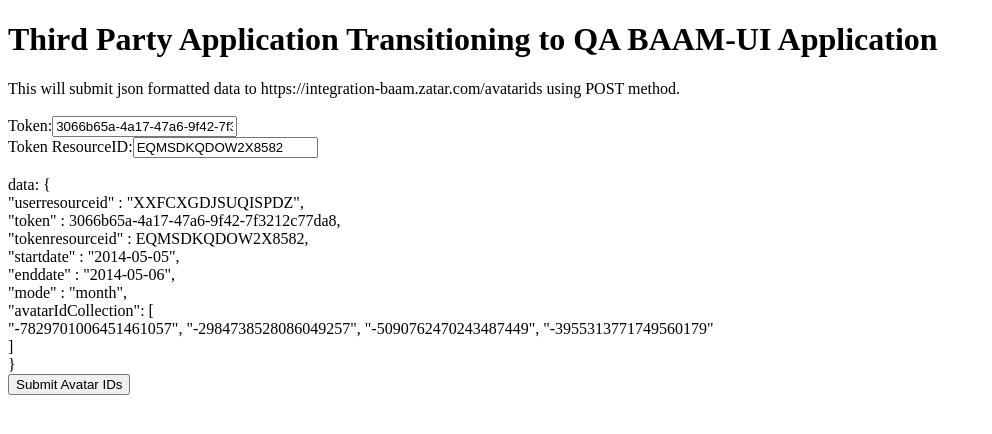
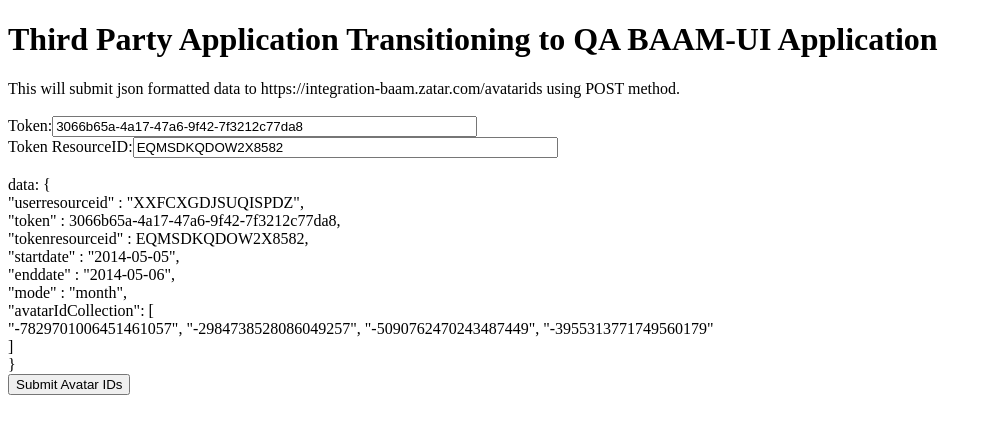
Before and after one commit to c0debreaker/c0debreaker.github.io, a Jekyll site: the page 3rdpartytobaamqa.html, which Jekyll copies as it is, in a window 1280 px wide. Shown: the top 434 px of the page, without its empty margins (0-992 px from the left). Built offline with Jekyll 4.4.1, drawn with Linux system fonts in a browser that asks for light colours; nearby versions of some CDN libraries; a script that is not in the unit is left out; comment, search, counter and statistics services are not loaded.

Commit message:
new token

```diff
--- a/3rdpartytobaamqa.html
+++ b/3rdpartytobaamqa.html
@@ -51,8 +51,8 @@
         <h1>Third Party Application Transitioning to QA BAAM-UI Application</h1>
         This will submit json formatted data to https://integration-baam.zatar.com/avatarids using POST method.<br/>
         <br/>
-        Token:<input name="auth.token" ng-model="auth.token"><br/>
-        Token ResourceID:<input name="auth.tokenresourceid" ng-model="auth.tokenresourceid"><br/><br/>
+        Token:<input name="auth.token" ng-model="auth.token" size="50"><br/>
+        Token ResourceID:<input name="auth.tokenresourceid" ng-model="auth.tokenresourceid" size="50"><br/><br/>
         data: {<br/>
         "userresourceid" : "XXFCXGDJSUQISPDZ",<br/>
         "token" : {{auth.token}},<br/>
```
